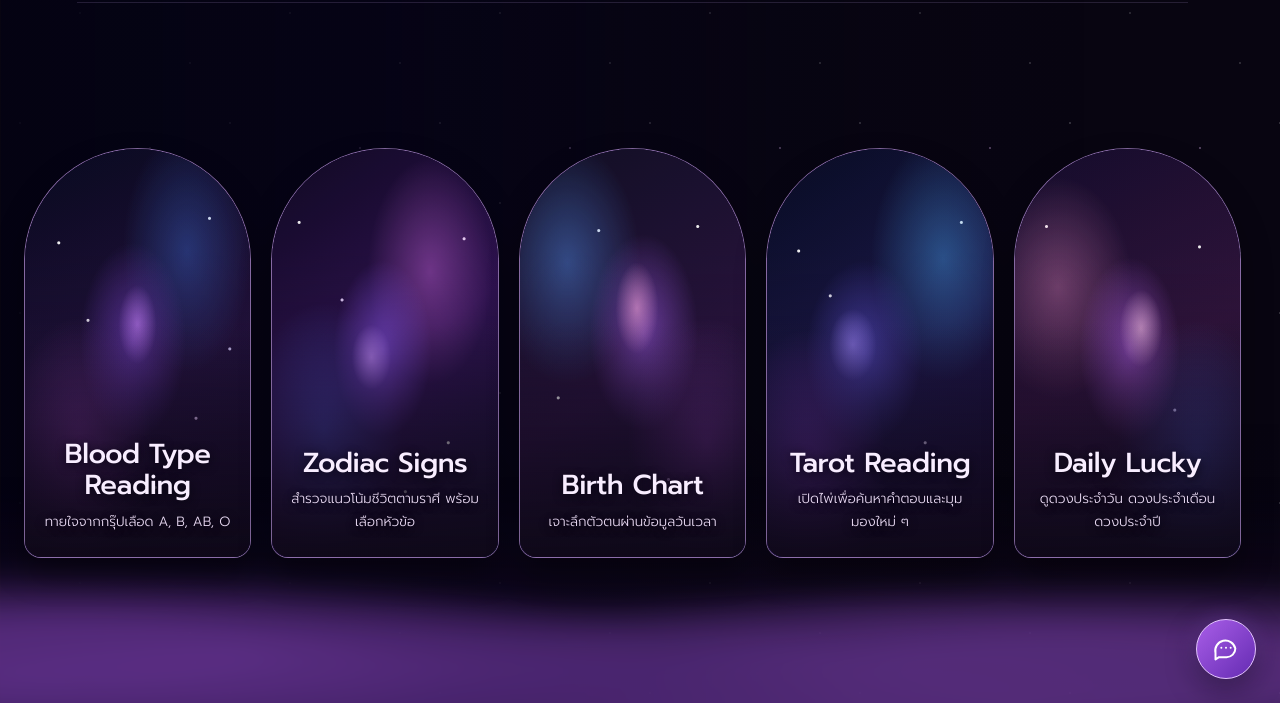
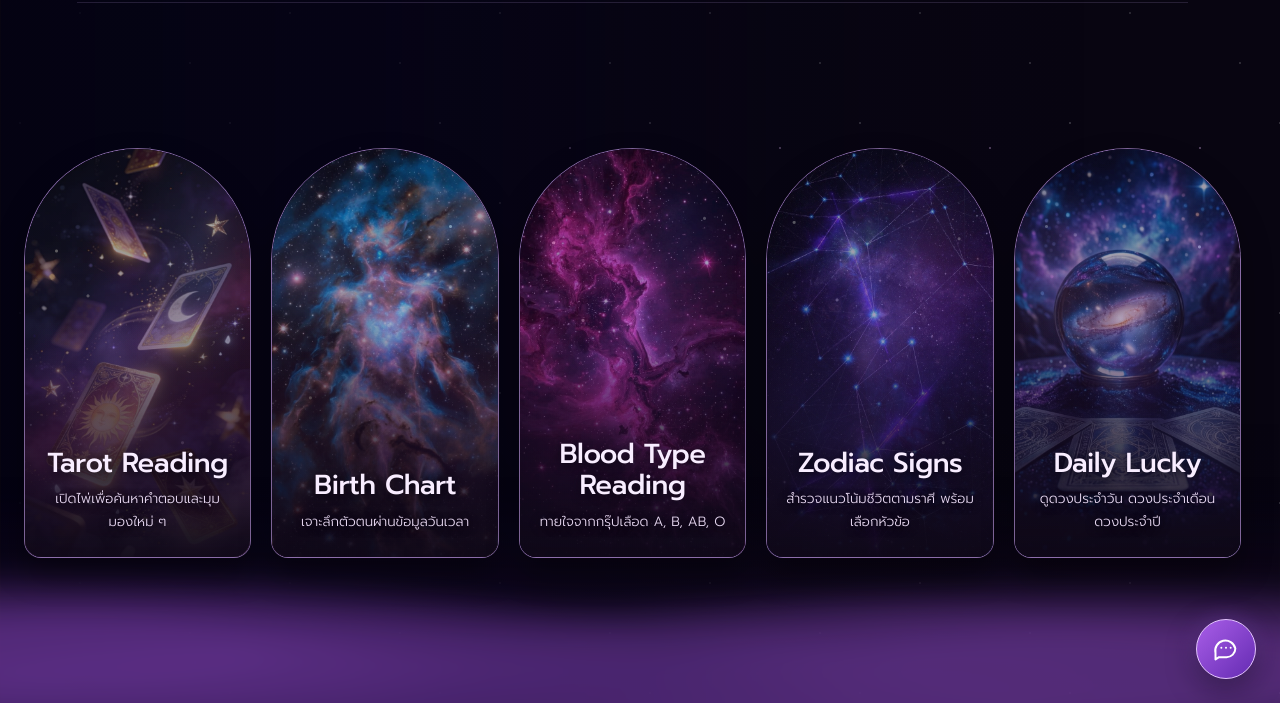
Before and after one commit to prathanpornlnwza-star/tum9-project-v2, a plain HTML site: page fortune.html in a window 1280 px wide. Shown: the part 97-800 px from the top of the page. Drawn offline with Linux system fonts and the light colour scheme.

Commit message:
แก้รูปภาพหน้า about และหน้า fortune

```diff
--- a/fortune.css
+++ b/fortune.css
@@ -46,6 +46,17 @@
     radial-gradient(circle at 91% 49%, #d7caff 0 1px, transparent 2px),
     linear-gradient(155deg, #090a20, #24133f 55%, #100b26);
   transition: transform 500ms ease, filter 300ms ease;
+}
+
+.service-card__image {
+  position: absolute;
+  z-index: -1;
+  inset: 0;
+  width: 100%;
+  height: 100%;
+  object-fit: cover;
+  opacity: .65;
+  transition: opacity 300ms ease, transform 500ms ease;
 }
 
 .service-card--zodiac .service-card__galaxy {
@@ -103,7 +114,7 @@
 
 .service-card::before {
   position: absolute;
-  z-index: -1;
+  z-index: 0;
   inset: 0;
   border-radius: inherit;
   background:
@@ -160,6 +171,12 @@
 .service-card:hover .service-card__galaxy,
 .service-card:focus-visible .service-card__galaxy {
   filter: brightness(1.16) saturate(1.12);
+  transform: scale(1.045);
+}
+
+.service-card:hover .service-card__image,
+.service-card:focus-visible .service-card__image {
+  opacity: .75;
   transform: scale(1.045);
 }
 
--- a/fortune.html
+++ b/fortune.html
@@ -44,8 +44,30 @@
 
 
   <main class="service-stage" aria-label="บริการดูดวง">
+
+<a class="service-card service-card--tarot" href="taro.html">
+      <span class="service-card__galaxy" aria-hidden="true"></span>
+      <img class="service-card__image" src="fortune-img/2.jpg" alt="" aria-hidden="true">
+      <span class="service-card__copy">
+        <span class="service-card__title">Tarot Reading</span>
+        <span class="service-card__text">เปิดไพ่เพื่อค้นหาคำตอบและมุมมองใหม่ ๆ</span>
+      </span>
+    </a>
+
+  <a class="service-card service-card--birth" href="#">
+      <span class="service-card__galaxy" aria-hidden="true"></span>
+      <img class="service-card__image" src="fortune-img/6.jpg" alt="" aria-hidden="true">
+      <span class="service-card__copy">
+        <span class="service-card__title">Birth Chart</span>
+        <span class="service-card__text">เจาะลึกตัวตนผ่านข้อมูลวันเวลา</span>
+      </span>
+    </a>
+
+
+
     <a class="service-card service-card--blood" href="bloodtype.html">
-      <span class="service-card__galaxy" aria-hidden="true" ></span>
+      <span class="service-card__galaxy" aria-hidden="true"></span>
+      <img class="service-card__image" src="fortune-img/1.jpg" alt="" aria-hidden="true">
       <span class="service-card__copy">
         <span class="service-card__title">Blood Type Reading</span>
         <span class="service-card__text">ทายใจจากกรุ๊ปเลือด A, B, AB, O</span>
@@ -54,30 +76,19 @@
 
     <a class="service-card service-card--zodiac" href="#">
       <span class="service-card__galaxy" aria-hidden="true"></span>
+      <img class="service-card__image" src="fortune-img/3.jpg" alt="" aria-hidden="true">
       <span class="service-card__copy">
         <span class="service-card__title">Zodiac Signs</span>
         <span class="service-card__text">สำรวจแนวโน้มชีวิตตามราศี พร้อมเลือกหัวข้อ</span>
       </span>
     </a>
 
-    <a class="service-card service-card--birth" href="#">
-      <span class="service-card__galaxy" aria-hidden="true"></span>
-      <span class="service-card__copy">
-        <span class="service-card__title">Birth Chart</span>
-        <span class="service-card__text">เจาะลึกตัวตนผ่านข้อมูลวันเวลา</span>
-      </span>
-    </a>
 
-    <a class="service-card service-card--tarot" href="taro.html">
-      <span class="service-card__galaxy" aria-hidden="true"></span>
-      <span class="service-card__copy">
-        <span class="service-card__title">Tarot Reading</span>
-        <span class="service-card__text">เปิดไพ่เพื่อค้นหาคำตอบและมุมมองใหม่ ๆ</span>
-      </span>
-    </a>
+
 
     <a class="service-card service-card--daily" href="#">
       <span class="service-card__galaxy" aria-hidden="true"></span>
+      <img class="service-card__image" src="fortune-img/4.jpg" alt="" aria-hidden="true">
       <span class="service-card__copy">
         <span class="service-card__title">Daily Lucky</span>
         <span class="service-card__text">ดูดวงประจำวัน ดวงประจำเดือน ดวงประจำปี</span>
```
Also changed, not shown: about.html (+5 -5 lines), fortune-img/1.jpg (added), fortune-img/2.jpg (added), fortune-img/3.jpg (added), fortune-img/4.jpg (added), fortune-img/5.jpg (added), fortune-img/6.jpg (added), fortune-img/Zodiac_Sign.png (deleted), fortune-img/ขวด.png (deleted), fortune-img/หัวกระโหลก.png (deleted), fortune-img/ไพ่.png (deleted).
